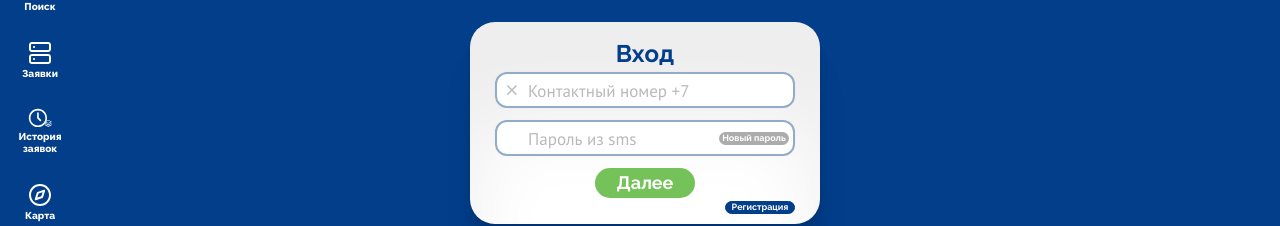
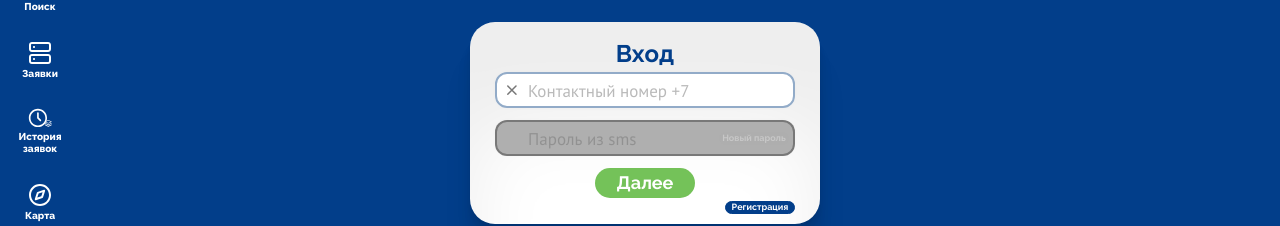
Before and after one commit to Otto-Vector/t-ton-com, a React (Create React App) app: page /login in a window 1280 px wide. Shown: the part 280-506 px from the top of the page. Built offline with nearby package versions, Linux system fonts and the light colour scheme.

Commit message:
input upg

```diff
--- a/src/redux/auth-store-reducer.ts
+++ b/src/redux/auth-store-reducer.ts
@@ -4,7 +4,7 @@ import {AppStateType, GetActionsTypes} from './redux-store'
 const initialState = {
     isAuth: true,
     authID: 'sfadsfsadfa',
-    isAvaliableSMSrequest: false,
+    isAvailableSMSrequest: false,
     isFetching: false,
 }
 
@@ -25,7 +25,7 @@ export const authStoreReducer = (state = initialState, action: ActionsType): Aut
         case 'auth-store-reducer/SET-IS-AVALIABLE-SMS-REQUEST': {
             return {
                 ...state,
-                isAvaliableSMSrequest: action.isAvaliableSMSrequest
+                isAvailableSMSrequest: action.isAvailableSMSrequest
             }
         }
         case 'auth-store-reducer/SET-IS-FETCHING': {
@@ -48,9 +48,9 @@ export const authStoreActions = {
         type: 'auth-store-reducer/SET-IS-AUTH',
         isAuth,
     } as const),
-    setIsAvaliableSMSRequest: (isAvaliableSMSrequest: boolean) => ({
+    setIsAvailableSMSRequest: (isAvailableSMSrequest: boolean) => ({
         type: 'auth-store-reducer/SET-IS-AVALIABLE-SMS-REQUEST',
-        isAvaliableSMSrequest,
+        isAvailableSMSrequest: isAvailableSMSrequest,
     } as const),
     setIsFetching: (isFetching: boolean) => ({
         type: 'auth-store-reducer/SET-IS-FETCHING',
@@ -63,7 +63,12 @@ export const authStoreActions = {
 
 export type AuthStoreReducerThunkActionType<R = void> = ThunkAction<Promise<R>, AppStateType, unknown, ActionsType>
 
-
+export const fakeAuthFetching = (): AuthStoreReducerThunkActionType =>
+    async (dispatch, getState) => {
+        dispatch(authStoreActions.setIsFetching(true))
+        const second = await setTimeout( ()=> {
+            dispatch(authStoreActions.setIsFetching(false))}, 1000)
+    }
 // export const getIcons = ( { domain }: GetIconsType ): BaseStoreReducerThunkActionType =>
 //     async ( dispatch ) => {
 //         // dispatch( requestFormActions.setIcons( null ) )
--- a/src/selectors/auth-reselect.ts
+++ b/src/selectors/auth-reselect.ts
@@ -5,4 +5,4 @@ type AuthStoreSelectors<T extends keyof Y, Y = AuthStoreReducerStateType> = (sta
 
 export const getIsAuth: AuthStoreSelectors<'isAuth'> = (state) => state.authStoreReducer.isAuth
 export const getIsFetchingAuth: AuthStoreSelectors<'isFetching'> = (state) => state.authStoreReducer.isFetching
-export const getIsAvaliableSMSrequest: AuthStoreSelectors<'isAvaliableSMSrequest'> = (state) => state.authStoreReducer.isAvaliableSMSrequest
+export const getIsAvailableSMSrequest: AuthStoreSelectors<'isAvailableSMSrequest'> = (state) => state.authStoreReducer.isAvailableSMSrequest
--- a/src/styles/_mixins.scss
+++ b/src/styles/_mixins.scss
@@ -1,11 +1,13 @@
 //@use "sass:math";
+
+@import 'variables';
 
 @mixin addMaterialAfter($iconName: 'search', $right: rem(10), $top: rem(15)) {
   content: $iconName;
   font-family: $MaterialFont;
   position: absolute;
   font-size: rem(20);
-  color: $black-75;
+  color: inherit;
   right: $right;
   top: $top;
   cursor: unset;
--- a/src/ui/common/form-type/form-type.module.scss
+++ b/src/ui/common/form-type/form-type.module.scss
@@ -14,8 +14,7 @@ $input--border-color: #92ABC8;
 $input--border-color--focused: $accentColor;
 //$input--border-color--focused: #263c9a;
 
-$black-75: #00000075;
-$black-50: #00000050;
+$input--disabled-color: #00000050;
 
 // оболочка вокруг инпута
 .inputWrapper {
@@ -107,6 +106,10 @@ $black-50: #00000050;
 
     &:active {
     }
+    &:disabled{
+        border-color: $input--disabled-color;
+        background-color: $input--disabled-color;
+    }
 
     //обработка манипуляций с :placeholder
     @include placeholder() {
--- a/src/ui/common/form-type/form-type.tsx
+++ b/src/ui/common/form-type/form-type.tsx
@@ -8,13 +8,14 @@ type OwnProps = {
     meta: FieldState<any>
     input: any
     children?: React.ReactNode
+    disabled?: boolean
 }
 
 
 const FormType = (FormType: 'textarea' | 'input'): React.FC<OwnProps> => (
     {
         input, meta, resetFieldBy, placeholder,
-        children
+        children, disabled
     }) => {
 
     const isError = (meta.error || meta.submitError) && meta.touched
@@ -34,6 +35,7 @@ const FormType = (FormType: 'textarea' | 'input'): React.FC<OwnProps> => (
                 {...input}
                 className={styles.input + ' ' + (isError ? styles.error : '')}
                 placeholder={placeholder}
+                disabled={disabled}
             >
             </FormType>
             {children}
--- a/src/ui/login-section/loginForm/login-form.tsx
+++ b/src/ui/login-section/loginForm/login-form.tsx
@@ -5,9 +5,10 @@ import {composeValidators, maxLength11, mustBeNumber, required} from '../../../u
 import {Button} from '../../common/button/button';
 import {Input} from '../../common/form-type/form-type';
 
-import {useSelector} from 'react-redux';
-import {getIsAvaliableSMSrequest, getIsFetchingAuth} from '../../../selectors/auth-reselect';
+import {useDispatch, useSelector} from 'react-redux';
+import {getIsAvailableSMSrequest, getIsFetchingAuth} from '../../../selectors/auth-reselect';
 import {Preloader} from '../../common/Preloader/Preloader';
+import {fakeAuthFetching} from '../../../redux/auth-store-reducer';
 
 
 type phoneSubmitType = {
@@ -21,8 +22,13 @@ type OwnProps = {
 
 export const LoginForm: React.FC<OwnProps> = ({onSubmit}) => {
 
-    const isAvaliableSMS = useSelector(getIsAvaliableSMSrequest)
+    const isAvailableSMS = useSelector(getIsAvailableSMSrequest)
     const isFetching = useSelector(getIsFetchingAuth)
+    const dispatch = useDispatch()
+
+    const fakeFetch = () => { // @ts-ignore
+        dispatch(fakeAuthFetching())
+    }
 
     const initialValues = {
         phone: '',
@@ -32,7 +38,8 @@ export const LoginForm: React.FC<OwnProps> = ({onSubmit}) => {
 
     return (
         <div className={styles.loginForm}>
-            {isFetching ? <Preloader/> : <>
+            { // установил прелоадер
+                isFetching ? <Preloader/> : <>
                 <h4 className={styles.loginForm__header}>{'Вход'}</h4>
                 <Form
                     onSubmit={onSubmit}
@@ -54,18 +61,21 @@ export const LoginForm: React.FC<OwnProps> = ({onSubmit}) => {
                                            placeholder={'Пароль из sms'}
                                            component={Input}
                                            type={'input'}
+                                           disabled={!isAvailableSMS}
                                         // parse={formatString('9999')}
-
-                                       validate={composeValidators(required, mustBeNumber)}
-                                       children={<div className={styles.loginForm__smallButton+' '+styles.loginForm__smallButton_position}>
+                                           validate={isAvailableSMS ? composeValidators(required, mustBeNumber) : undefined}
+                                           children={<div
+                                               className={styles.loginForm__smallButton + ' ' + styles.loginForm__smallButton_position}>
                                                <Button type={'button'}
-                                                   disabled={isAvaliableSMS}
+                                                       disabled={!isAvailableSMS}
                                                        title={'Новый запрос на пароль из SMS'}
                                                        colorMode={'gray'}
+                                                       onClick={fakeFetch}
                                                        rounded
                                                >Новый пароль</Button>
                                            </div>}
                                     />
+
                                 </div>
                                 <div className={styles.loginForm__buttonsPanel}>
                                     <Button type={'submit'}
```
Lines whose indentation alone changed are shown as unchanged.
